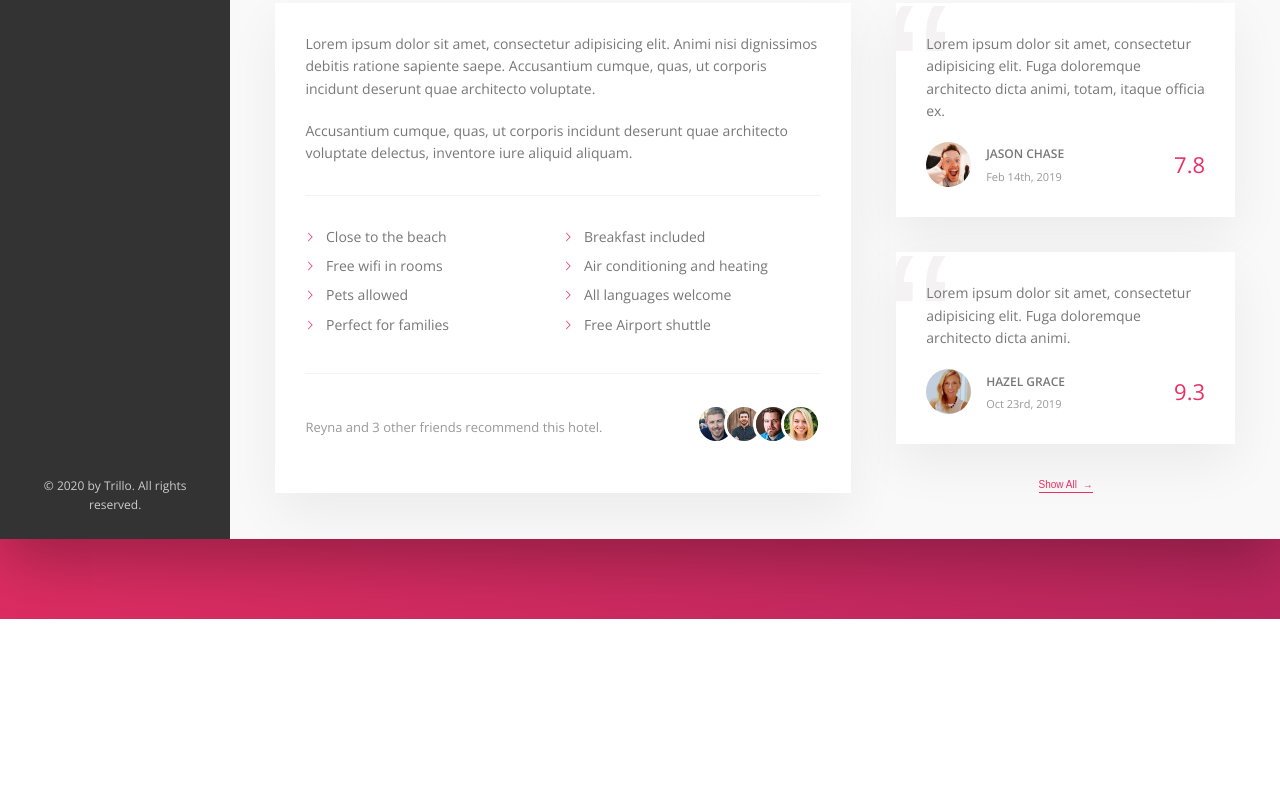
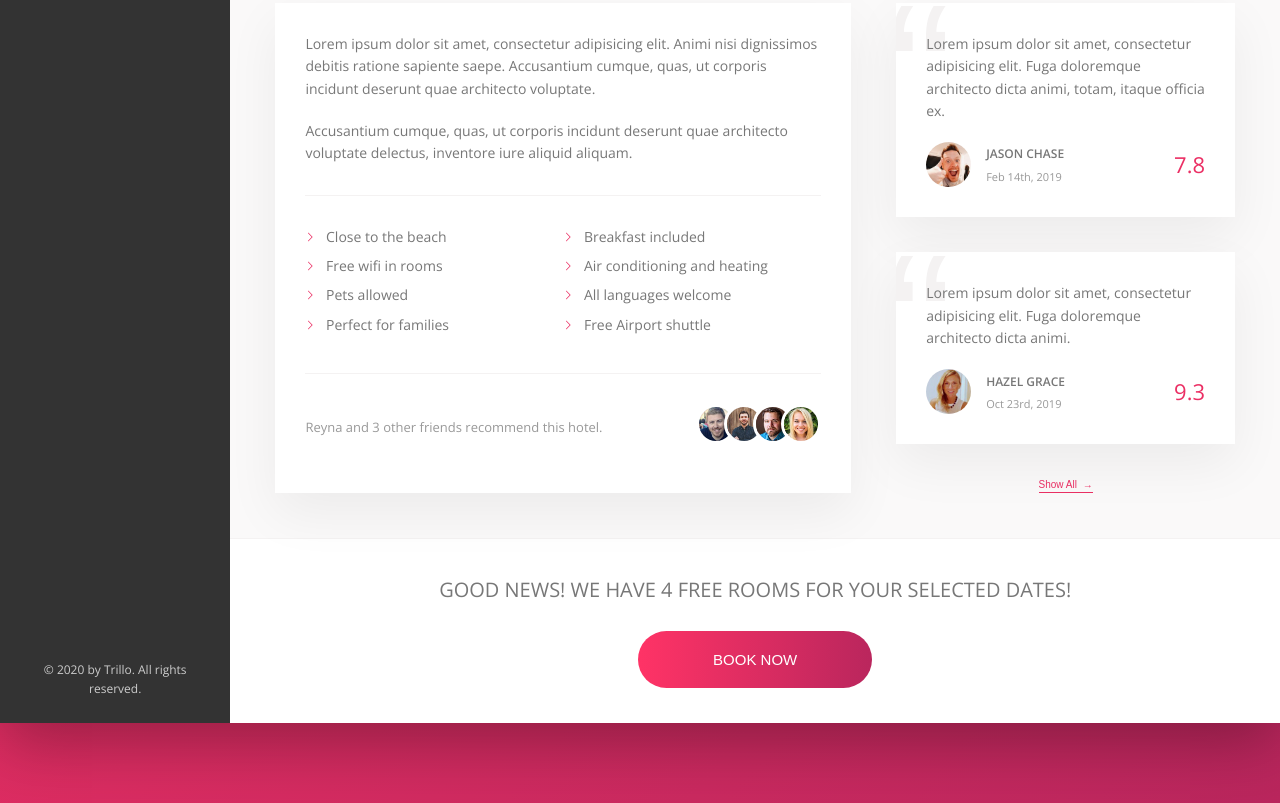
Before and after one commit to DipanshiB/Trillo, a website: page index.html in a window 1280 px wide. Shown: the part 670-1473 px from the top of the page. Before the commit the page ends 1289 px from the top, so only its background shows below. Drawn offline with nearby package versions, Linux system fonts and the light colour scheme.

Commit message:
completed cta section

```diff
--- a/index.html
+++ b/index.html
@@ -188,7 +188,19 @@
                             </figure>
                             <button class="btn-inline"> Show All <span>&rarr;</span></button>
                         </div>
+
                     </div>
+
+                    <div class="cta">
+                        <h2 class="cta__book-now">
+                            Good news! We have 4 free rooms for your selected dates!
+                        </h2>
+                        <button class="btn">
+                            <span class="btn__visible">Book Now</span>
+                            <span class="btn__invisible">Only 4 rooms left</span>
+                        </button>
+                    </div>
+
 
                 </main>
             </div>
--- a/sass/_components.scss
+++ b/sass/_components.scss
@@ -427,3 +427,64 @@
         z-index: 1;
     }
 }
+
+//CALL TO ACTION
+.cta {
+    padding: 3.5rem 0;
+    text-align: center;
+
+    &__book-now {
+        font-size: 2rem;
+        font-weight: 300;
+        text-transform: uppercase;
+        margin-bottom: 2.5rem;
+    }
+}
+
+.btn {
+    font-size: 1.5rem;
+    font-weight: 300;
+    text-transform: uppercase;
+    border-radius: 100px;
+    border: none;
+    background-image: linear-gradient(to right, var(--color-primary-light), var(--color-primary-dark));
+    color: #fff;
+    position: relative;
+    overflow: hidden;
+    cursor: pointer;
+
+    & > * {
+        display: inline-block;
+        height: 100%;
+        width: 100%;
+        transition: all .2s;
+    }
+
+    &__visible {
+        padding: 2rem 7.5rem;
+    }
+
+    &__invisible {
+        position: absolute;
+        padding: 2rem 0;
+        left: 0;
+        top: -100%;
+    }
+
+    &:hover{
+        background-image: linear-gradient(to left, var(--color-primary-light), var(--color-primary-dark));
+    }
+
+    &:hover &__visible {
+        transform: translateY(100%);
+    }
+
+    &:hover &__invisible {
+        top: 0;
+    }
+
+    &:focus {
+        outline: none;
+        animation: pulsate 1s infinite;
+    }
+}
```
Also changed, not shown: css/style.css.
